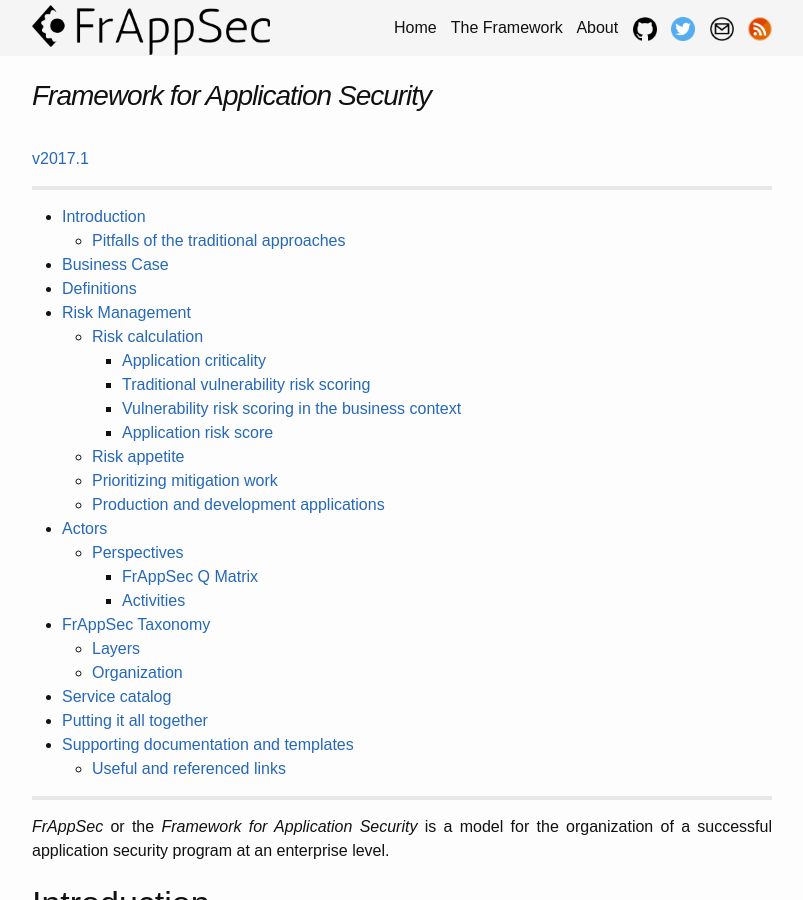
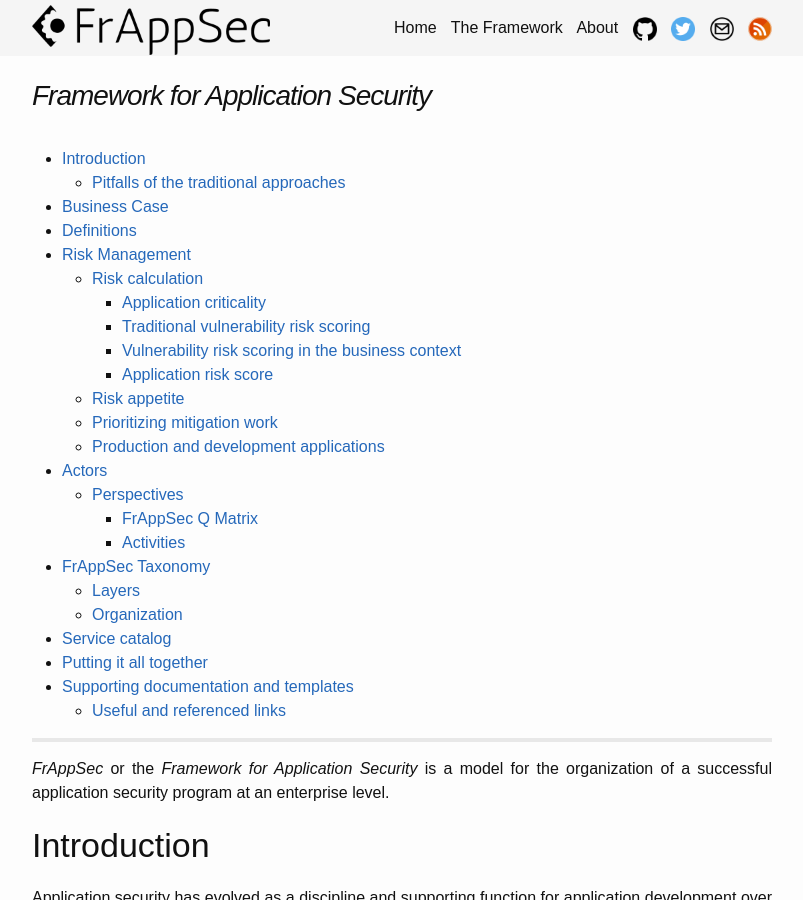
Before and after one commit to frappsec/frappsec.github.io, a Jekyll site: the page built from FrAppSec.md, in a window 1280 px wide and 900 px high. Shown: the whole window, without its empty margins (238-1041 px from the left). Built offline with Jekyll 4.4.1, drawn with Linux system fonts in a browser that asks for light colours; formulas are drawn with MathJax 3.

Commit message:
removed version number

```diff
--- a/FrAppSec.md
+++ b/FrAppSec.md
@@ -3,10 +3,6 @@ layout: page
 title: Framework for Application Security
 permalink: /FrAppSec/
 ---
-
-[v2017.1](/about/#history)
-
-___
 
 <!-- MarkdownTOC depth=3 autolink=true autoanchor=true bracket=round -->
 
```
